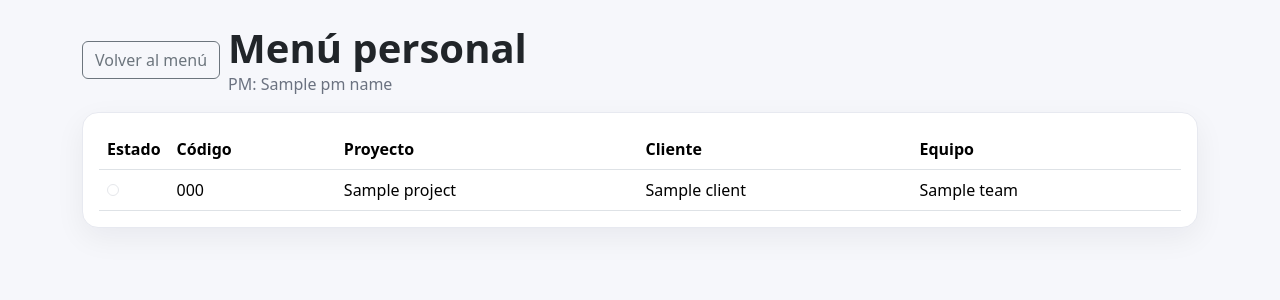
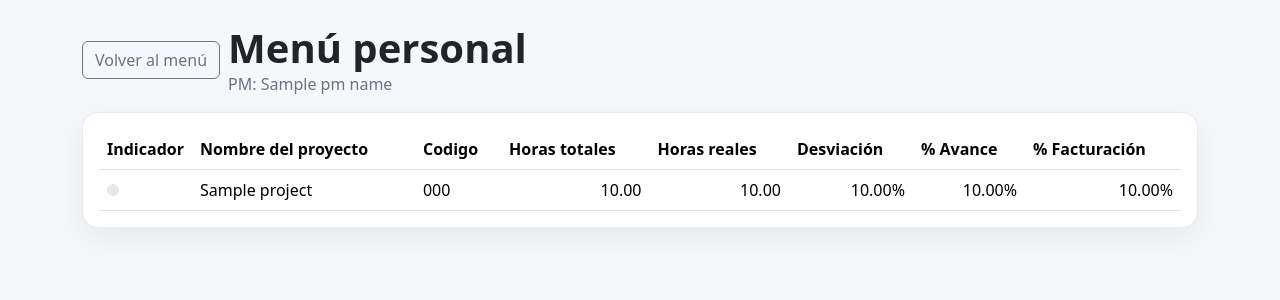
Before and after one commit to AlvaroAPPs/PM_APP, a FastAPI app: template templates/menu_personal.html in a window 1280 px wide. Shown: the top 300 px of the page. Run offline with FastAPI, Linux system fonts and the light colour scheme; the template is opened without the code that fills it: most values are stand-ins (such as "Sample title", 1, 10 or a date in 2020); some libraries are stand-ins or nearby versions.

Commit message:
Adjust personal menu table fields

```diff
--- a/app.py
+++ b/app.py
@@ -58,18 +58,6 @@ def to_date_iso(value: object) -> str | None:
     if value is None:
         return None
     return value.isoformat()
-
-def normalize_indicator_status(value: object) -> str | None:
-    if value is None:
-        return None
-    normalized = str(value).strip().lower()
-    if normalized in {"red", "rojo"}:
-        return "red"
-    if normalized in {"orange", "amber", "ambar", "ámbar", "naranja", "amarillo"}:
-        return "orange"
-    if normalized in {"green", "verde"}:
-        return "green"
-    return None
 
 
 def ensure_details_columns(cur: psycopg.Cursor) -> None:
@@ -138,11 +126,22 @@ def menu_personal(request: Request):
                        p.project_name,
                        p.client,
                        p.team,
-                       p.status,
-                       s.internal_status
+                       s.ordered_total,
+                       s.ordered_n,
+                       s.ordered_e,
+                       s.real_hours,
+                       s.desviacion_pct,
+                       s.progress_w,
+                       s.payment_inv
                 FROM projects p
                 LEFT JOIN LATERAL (
-                    SELECT internal_status
+                    SELECT ordered_total,
+                           ordered_n,
+                           ordered_e,
+                           real_hours,
+                           desviacion_pct,
+                           progress_w,
+                           payment_inv
                     FROM project_snapshot
                     WHERE project_id = p.id
                     ORDER BY snapshot_year DESC, snapshot_week DESC, snapshot_at DESC
@@ -156,25 +155,20 @@ def menu_personal(request: Request):
 
     projects = []
     for row in rows:
-        status_values = [row[4], row[5]]
-        normalized_statuses = [
-            status
-            for status in (normalize_indicator_status(value) for value in status_values)
-            if status
-        ]
-        if "red" in normalized_statuses:
-            overall_status = "red"
-        elif "orange" in normalized_statuses:
-            overall_status = "orange"
-        else:
-            overall_status = "green"
+        ordered_total = row[4]
+        if ordered_total is None and (row[5] is not None or row[6] is not None):
+            ordered_total = (row[5] or 0) + (row[6] or 0)
         projects.append(
             {
                 "project_code": row[0],
                 "project_name": row[1],
                 "client": row[2],
                 "team": row[3],
-                "status": overall_status,
+                "ordered_total": ordered_total,
+                "real_hours": row[7],
+                "desviacion_pct": row[8],
+                "progress_w": row[9],
+                "payment_inv": row[10],
             }
         )
 
--- a/templates/index.html
+++ b/templates/index.html
@@ -35,7 +35,7 @@
         <a class="text-decoration-none" href="/menu-personal">
           <div class="card shadow-soft">
             <div class="card-body">
-              <div class="fw-bold">Menú personal</div>
+              <div class="fw-bold">Menu personal</div>
               <div class="muted mt-1">Listado de proyectos por PM.</div>
             </div>
           </div>
--- a/templates/menu_personal.html
+++ b/templates/menu_personal.html
@@ -18,9 +18,7 @@
       display: inline-block;
       border: 1px solid #e5e7eb;
     }
-    .status-dot.status-red { background: #dc3545; }
-    .status-dot.status-orange { background: #f59e0b; }
-    .status-dot.status-green { background: #16a34a; }
+    .status-dot.status-unknown { background: #e5e7eb; }
     .project-row { cursor: pointer; }
     .project-row:hover { background: #f3f4f6; }
   </style>
@@ -43,27 +41,64 @@
           <table class="table table-hover align-middle mb-0">
             <thead>
               <tr>
-                <th style="width: 44px;">Estado</th>
-                <th>Código</th>
-                <th>Proyecto</th>
-                <th>Cliente</th>
-                <th>Equipo</th>
+                <th style="width: 44px;">Indicador</th>
+                <th>Nombre del proyecto</th>
+                <th>Codigo</th>
+                <th>Horas totales</th>
+                <th>Horas reales</th>
+                <th>Desviación</th>
+                <th>% Avance</th>
+                <th>% Facturación</th>
               </tr>
             </thead>
             <tbody>
               {% for project in projects %}
               <tr class="project-row" data-href="/estado-proyecto?q={{ project.project_code }}">
                 <td>
-                  <span class="status-dot status-{{ project.status }}" aria-label="{{ project.status }}"></span>
+                  <!-- TODO: connect indicator fields when available -->
+                  <span class="status-dot status-unknown" aria-label="unknown"></span>
                 </td>
+                <td>{{ project.project_name }}</td>
                 <td class="text-nowrap">{{ project.project_code }}</td>
-                <td>{{ project.project_name }}</td>
-                <td>{{ project.client }}</td>
-                <td>{{ project.team }}</td>
+                <td class="text-end">
+                  {% if project.ordered_total is not none %}
+                    {{ "%.2f"|format(project.ordered_total) }}
+                  {% else %}
+                    —
+                  {% endif %}
+                </td>
+                <td class="text-end">
+                  {% if project.real_hours is not none %}
+                    {{ "%.2f"|format(project.real_hours) }}
+                  {% else %}
+                    —
+                  {% endif %}
+                </td>
+                <td class="text-end">
+                  {% if project.desviacion_pct is not none %}
+                    {{ "%.2f"|format(project.desviacion_pct) }}%
+                  {% else %}
+                    —
+                  {% endif %}
+                </td>
+                <td class="text-end">
+                  {% if project.progress_w is not none %}
+                    {{ "%.2f"|format(project.progress_w) }}%
+                  {% else %}
+                    —
+                  {% endif %}
+                </td>
+                <td class="text-end">
+                  {% if project.payment_inv is not none %}
+                    {{ "%.2f"|format(project.payment_inv) }}%
+                  {% else %}
+                    —
+                  {% endif %}
+                </td>
               </tr>
               {% else %}
               <tr>
-                <td colspan="5" class="muted">No hay proyectos asignados.</td>
+                <td colspan="8" class="muted">No hay proyectos asignados.</td>
               </tr>
               {% endfor %}
             </tbody>
```
